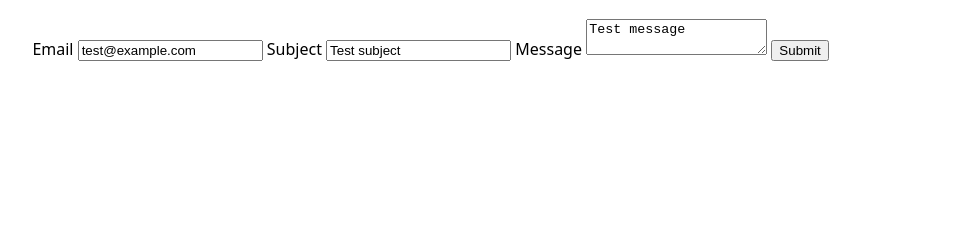
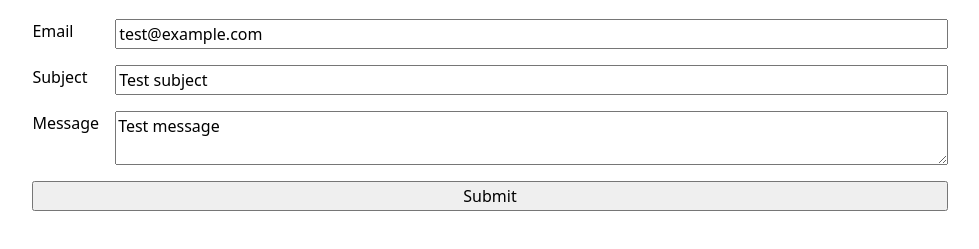
Before and after one commit to vGoyal413/dsc106-2026-fall, a plain HTML site: page contact/index.html in a window 1280 px wide. Shown: the part 137-386 px from the top of the page, without its empty margins (150-1129 px from the left). Drawn offline with Linux system fonts and the light colour scheme.

Commit message:
step 3 changes made

```diff
--- a/style.css
+++ b/style.css
@@ -40,3 +40,23 @@ nav a:hover{
   padding-bottom: 0.1em;
   background-color: oklch(from var(--color-accent) 95% 5% h);
 }
+
+input, textarea, button{
+  font: inherit;
+}
+
+form{
+  display: grid;
+  grid-template-columns: auto 1fr;
+  gap: 1em;
+}
+
+label{
+  display: grid;
+  grid-template-columns: subgrid;
+  grid-column: 1/ -1;
+}
+
+form button{
+  grid-column: 1/-1;
+}
```
Also changed, not shown: index.html (line endings or trailing spaces).
